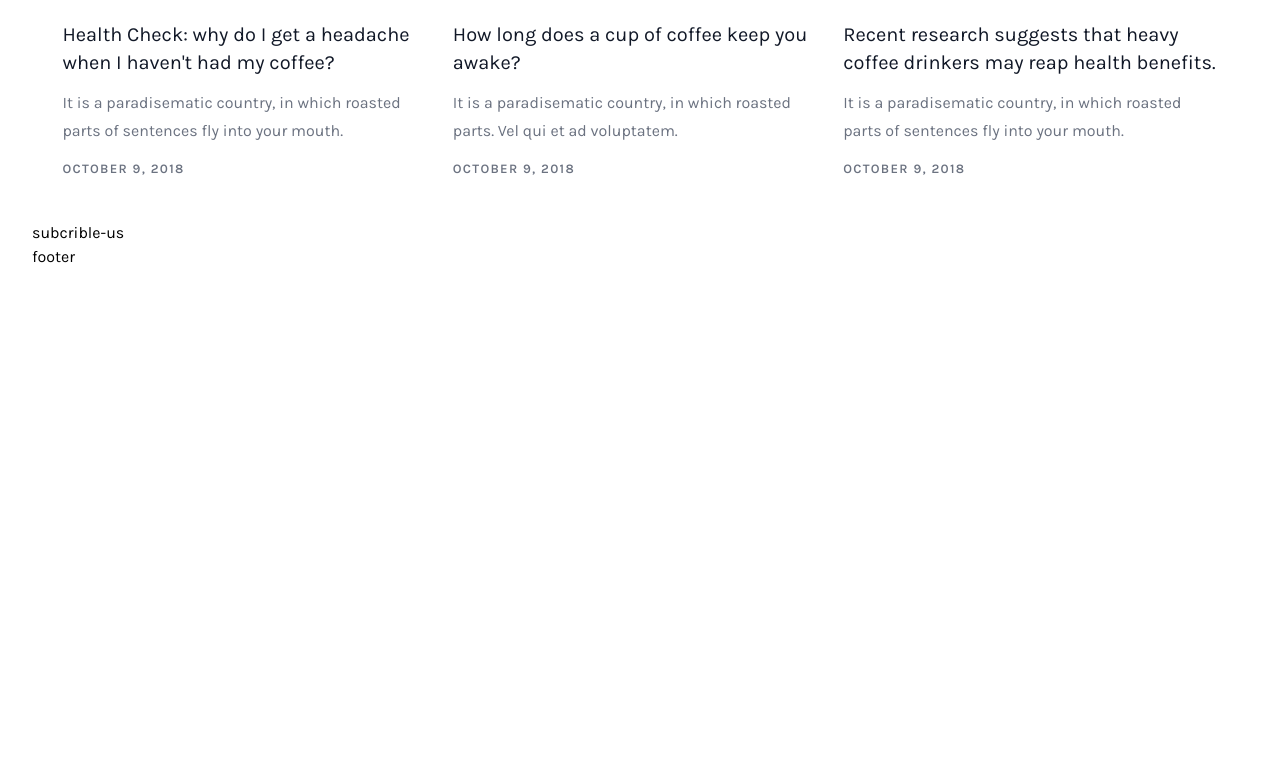
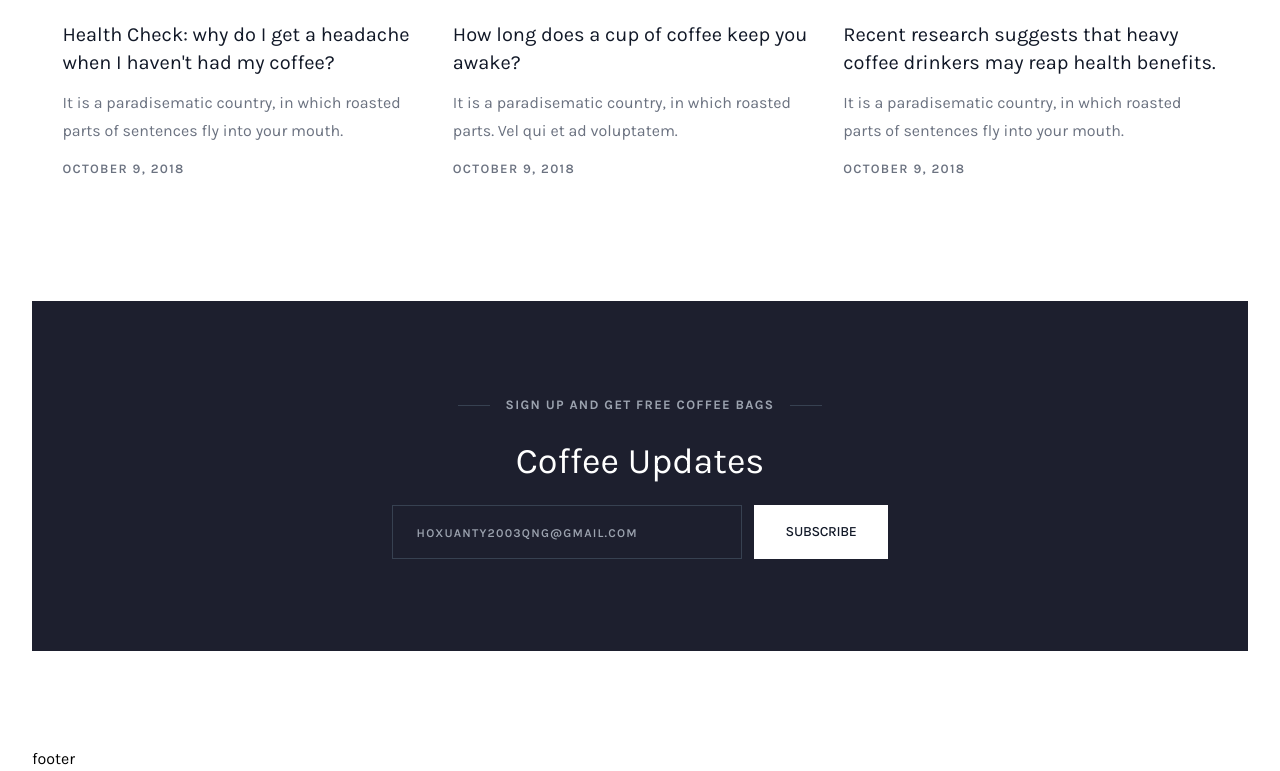
Before and after one commit to HoXuanTy/Coffee-styles_tailwind, a website: page public/index.html in a window 1280 px wide. Shown: the part 4949-5720 px from the top of the page. Before the commit the page ends 5218 px from the top, so only its background shows below. Drawn offline with Linux system fonts and the light colour scheme.

Commit message:
Add Subsctibe us

```diff
--- a/public/index.html
+++ b/public/index.html
@@ -380,7 +380,7 @@
           <div class="cf-subheadline-deco-lable">BEHIND THE MUGS, LIFESTYLE STORIES</div>
           <div class="cf-subheadline-deco-line"></div>
         </div>
-        <div class="lifestyles-stories w-[95%] 2xl:w-[65%] mx-auto mb-4 ">
+        <div class="lifestyles-stories w-[95%] 2xl:w-[65%] mx-auto mb-24 ">
           <div class="grid grid-cols-1 md:grid-cols-2 lg:grid-cols-3 gap-8 md:gap-4">
             <div>
               <div class="h-[300px] bg-[url('./img/lifestyle-story-01.jpeg')] bg-cover bg-no-repeat bg-center">
@@ -448,8 +448,24 @@
           </div>
         </div>
         <!-- End lifestyles-stories -->
-        <div class="subcrible-us">
-          subcrible-us
+        <div class="subcrible-us h-[350px] flex flex-col justify-center items-center bg-[#1d1f2e] mb-24">
+
+          <div class="flex justify-center items-center px-6 xs:px-0 mb-6">
+            <div class="w-8 h-px bg-gray-700"></div>
+            <div class="uppercase mx-4 tracking-widest text-[13px] font-bold text-gray-400 text-center">SIGN UP AND GET FREE COFFEE BAGS</div>
+            <div class="w-8 h-px bg-gray-700"></div>
+          </div>
+          <div class="text-4xl text-white mb-6">Coffee Updates</div>
+          <div class="cf-form">
+            <div class="flex flex-col sm:flex-row justify-center items-center gap-3">
+              <div class="cf-form-item text-center">
+                <input type="email" class="px-6 py-4 w-[350px] max-w-[80%] xs:max-w-full bg-inherit border-[1px] border-gray-700 outline-none text-white leading-5 hover:border-gray-300 focus:border-gray-300  duration-500 placeholder:uppercase placeholder:text-xs placeholder:tracking-widest placeholder:font-semibold" placeholder="hoxuanty2003qng@gmail.com">
+              </div>
+              <div class="cf-form-item">
+                <button type="submit" class="cf-button bg-white text-gray-900 w-max h-[54px]">subscribe</button>
+              </div>
+            </div>
+          </div>
         </div>
         <!-- End subcrible-us -->
       </main>
--- a/src/input.css
+++ b/src/input.css
@@ -31,5 +31,5 @@
 }
 
 .cf-button{
-    @apply  uppercase text-center  bottom-4 px-8 py-4 cursor-pointer hover:bg-opacity-95 text-sm font-medium tracking-tight;
+    @apply  uppercase text-center text-[13px] px-8 py-4 cursor-pointer hover:bg-opacity-95 text-sm font-medium tracking-tight;
 }
```
Also changed, not shown: public/output.css.
